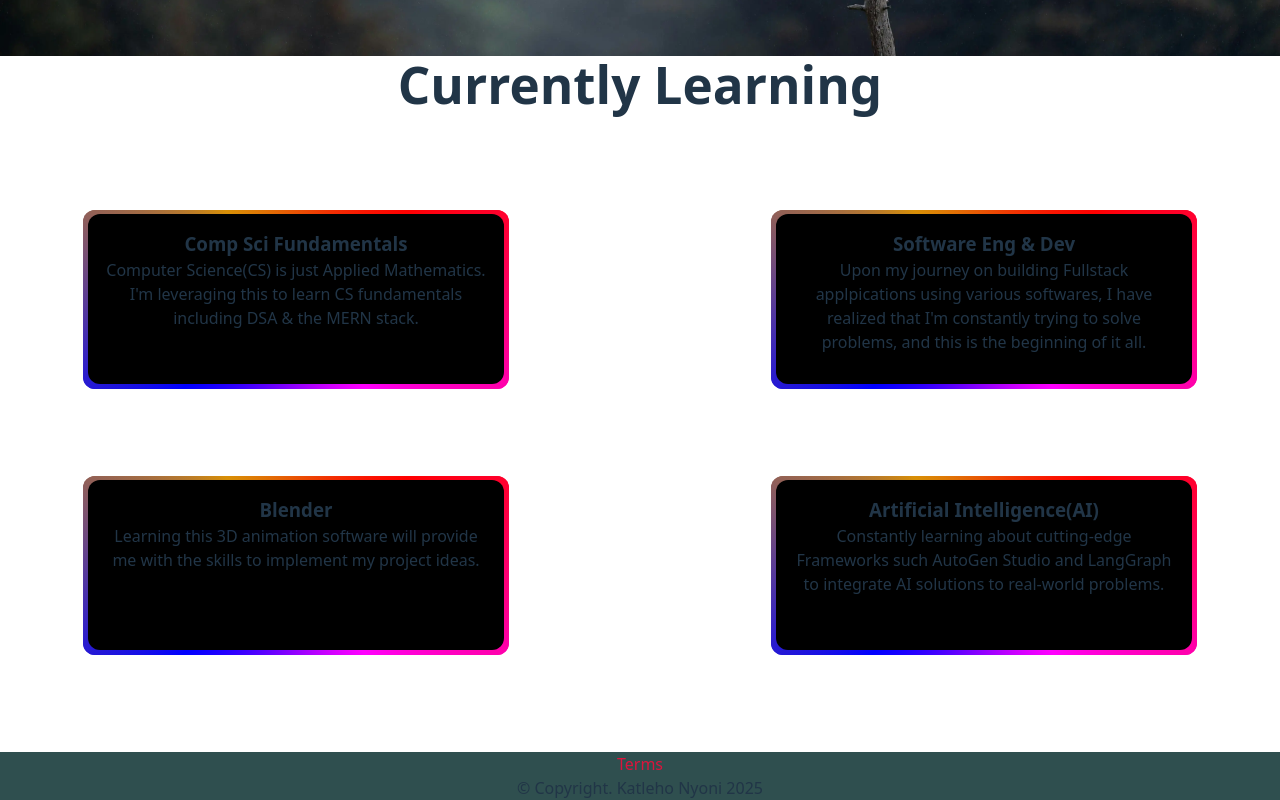
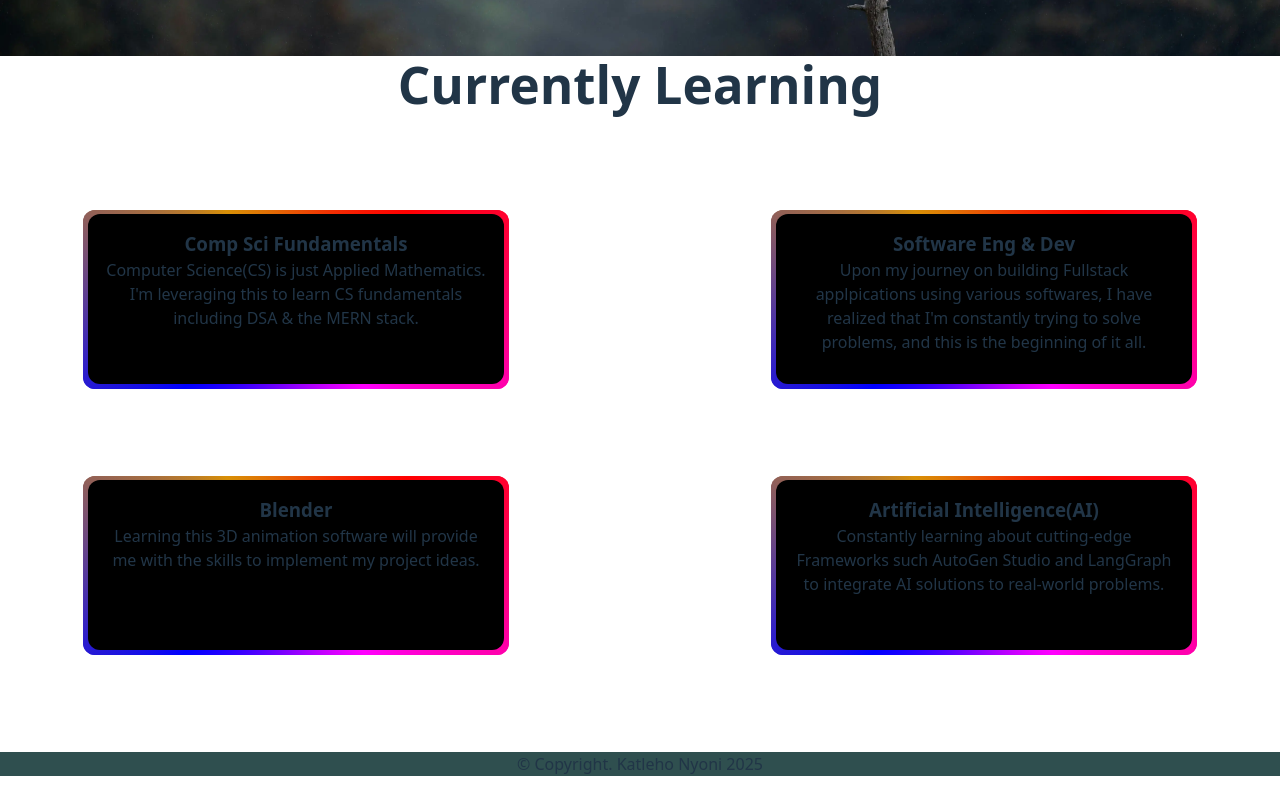
Before and after one commit to Katleho-Nyoni/React-Web, a React (Vite) app in the folder development/: page / in a window 1280 px wide. Shown: the part 840-1640 px from the top of the page. After the commit the page ends 1616 px from the top, so only its background shows below. Built offline with nearby package versions, Linux system fonts and the light colour scheme.

Commit message:
Removing the Terms link & center content

```diff
--- a/development/src/footer.jsx
+++ b/development/src/footer.jsx
@@ -1,9 +1,6 @@
 export default function FooterSection(){
     return(
         <footer className='home-footer'>
-        <div>
-            <a href="">Terms</a>
-        </div>
         <div>
             <p> &copy; Copyright. Katleho Nyoni 2025</p>
         </div>
```
